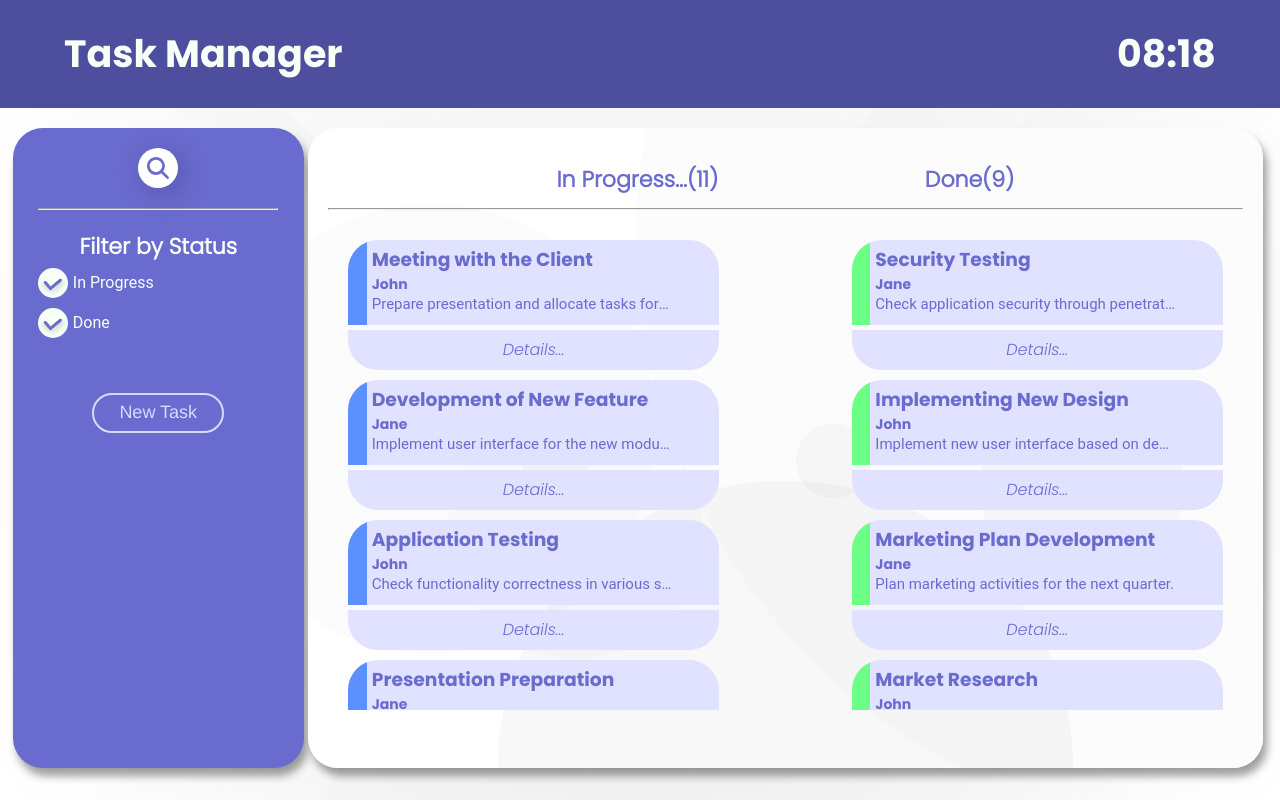
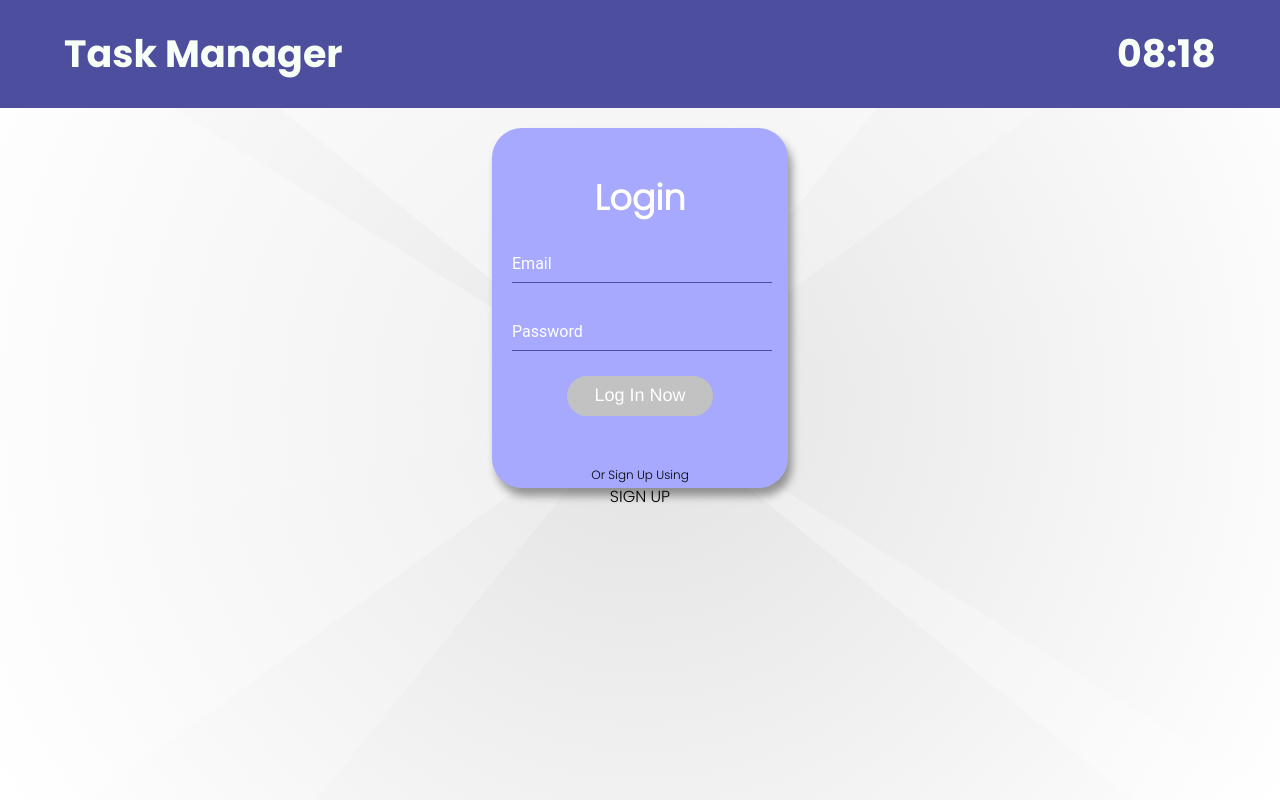
Before and after one commit to nlukic129/TaskManager, a React (Create React App) app: page / in a window 1280 px wide. Built offline with nearby package versions, Linux system fonts and the light colour scheme; the HTML template or start-up script is replaced by a standard one.

Commit message:
Update login and registration simulation

```diff
--- a/src/App.tsx
+++ b/src/App.tsx
@@ -9,15 +9,23 @@ import { useState } from "react";
 import Registration from "./components/registration/Registration";
 
 function App() {
-  const [isUserLoggedIn, setIsUserLoggedIn] = useState(true);
-  const [isLogin, setIsLogin] = useState(true);
+  const [isUserLoggedIn, setIsUserLoggedIn] = useState(false);
+  const [showLoginPage, setShowLoginPage] = useState(true);
+
+  const onLoginHandler = () => {
+    setIsUserLoggedIn(true);
+  };
+
+  const onRegisterHandler = () => {
+    setShowLoginPage(true);
+  };
 
   return (
     <>
       <Header />
       <AnimatePresence mode="wait">
         {!isUserLoggedIn ? (
-          isLogin ? (
+          showLoginPage ? (
             <motion.div
               key="login"
               initial={{ opacity: 0, x: -200 }}
@@ -27,8 +35,9 @@ function App() {
               style={{ marginTop: 20, display: "flex", justifyContent: "center" }}
             >
               <Login
+                onLogin={onLoginHandler}
                 onSwitchToSignUp={() => {
-                  setIsLogin(false);
+                  setShowLoginPage(false);
                 }}
               />
             </motion.div>
@@ -42,8 +51,9 @@ function App() {
               style={{ marginTop: 20, display: "flex", justifyContent: "center" }}
             >
               <Registration
+                onRegister={onRegisterHandler}
                 onSwitchToLogin={() => {
-                  setIsLogin(true);
+                  setShowLoginPage(true);
                 }}
               />
             </motion.div>
--- a/src/components/UI/InputText.tsx
+++ b/src/components/UI/InputText.tsx
@@ -25,8 +25,8 @@ const InputText = ({ label, type, onInput, isError }: InputTextProps) => {
 
   return (
     <p className={`${classes.input_container} ${isFocused ? classes.animation + " " + classes.animationColor : ""} ${isError ? classes.error : ""}`}>
-      <input type={type} id="input-username" className={classes.login_input} ref={input} onFocus={handleFocus} onBlur={handleBlur} />
-      <label htmlFor="input-username">{label}</label>
+      <input type={type} id={label} className={classes.login_input} ref={input} onFocus={handleFocus} onBlur={handleBlur} />
+      <label htmlFor={label}>{label}</label>
     </p>
   );
 };
--- a/src/components/login/Login.tsx
+++ b/src/components/login/Login.tsx
@@ -1,17 +1,19 @@
-import { useState } from "react";
+import { useEffect, useState } from "react";
 import Button, { ButtonType } from "../UI/Button";
 import InputText from "../UI/InputText";
 import classes from "./Login.module.css";
 
 interface LoginProps {
   onSwitchToSignUp: () => void;
+  onLogin: () => void;
 }
 
-const Login = ({ onSwitchToSignUp }: LoginProps) => {
+const Login = ({ onSwitchToSignUp, onLogin }: LoginProps) => {
   const [email, setEmail] = useState("");
   const [password, setPassword] = useState("");
   const [isEmailError, setIsEmailError] = useState(false);
   const [isPasswordError, setIsPasswordError] = useState(false);
+  const [isButtonDisabled, setIsButtonDisabled] = useState(true);
 
   const signUpHandler = () => {
     onSwitchToSignUp();
@@ -19,7 +21,7 @@ const Login = ({ onSwitchToSignUp }: LoginProps) => {
 
   const onInputEmailHandler = (email: string) => {
     setEmail(email);
-    setIsEmailError(!email.includes("@") || !email.trim().length);
+    setIsEmailError(!email.trim().length);
   };
 
   const onInputPasswordHandler = (password: string) => {
@@ -27,8 +29,16 @@ const Login = ({ onSwitchToSignUp }: LoginProps) => {
     setIsPasswordError(!password.trim().length);
   };
 
+  useEffect(() => {
+    if (!email.trim().length && !password.trim().length) {
+      setIsButtonDisabled(true);
+    } else {
+      setIsButtonDisabled(false);
+    }
+  }, [email, password]);
+
   const loginUserHandler = () => {
-    console.log("Login user");
+    onLogin();
   };
 
   return (
@@ -36,7 +46,7 @@ const Login = ({ onSwitchToSignUp }: LoginProps) => {
       <h1>Login</h1>
       <InputText label="Email" type="text" onInput={onInputEmailHandler} isError={isEmailError} />
       <InputText label="Password" type="password" onInput={onInputPasswordHandler} isError={isPasswordError} />
-      <Button label="Log In Now" buttonType={ButtonType.LIGHT_MODE} onClickButton={loginUserHandler} />
+      <Button label="Log In Now" buttonType={ButtonType.LIGHT_MODE} onClickButton={loginUserHandler} isDisabled={isButtonDisabled} />
       <div className={classes.sign_up_wrapper}>
         <p className={classes.sign_up_message}>Or Sign Up Using</p>
         <p className={classes.sign_up} onClick={signUpHandler}>
--- a/src/components/registration/Registration.tsx
+++ b/src/components/registration/Registration.tsx
@@ -1,13 +1,14 @@
-import { useState } from "react";
+import { useEffect, useState } from "react";
 import Button, { ButtonType } from "../UI/Button";
 import InputText from "../UI/InputText";
 import classes from "./Registration.module.css";
 
 interface RegistrationProps {
   onSwitchToLogin: () => void;
+  onRegister: () => void;
 }
 
-const Registration = ({ onSwitchToLogin }: RegistrationProps) => {
+const Registration = ({ onSwitchToLogin, onRegister }: RegistrationProps) => {
   const [name, setName] = useState("");
   const [email, setEmail] = useState("");
   const [password, setPassword] = useState("");
@@ -16,6 +17,7 @@ const Registration = ({ onSwitchToLogin }: RegistrationProps) => {
   const [isEmailError, setIsEmailError] = useState(false);
   const [isPasswordError, setIsPasswordError] = useState(false);
   const [isConfirmPasswordError, setIsConfirmPasswordError] = useState(false);
+  const [isButtonDisabled, setIsButtonDisabled] = useState(true);
 
   const LoginHandler = () => {
     onSwitchToLogin();
@@ -28,7 +30,7 @@ const Registration = ({ onSwitchToLogin }: RegistrationProps) => {
 
   const onInputEmailHandler = (email: string) => {
     setEmail(email);
-    setIsEmailError(!email.includes("@") || !email.trim().length);
+    setIsEmailError(!email.trim().length);
   };
 
   const onInputPasswordHandler = (password: string) => {
@@ -41,8 +43,16 @@ const Registration = ({ onSwitchToLogin }: RegistrationProps) => {
     setIsConfirmPasswordError(confirmPassword !== password || !confirmPassword.trim().length);
   };
 
+  useEffect(() => {
+    if (!name.trim().length && !email.trim().length && !password.trim().length && (confirmPassword !== password || !confirmPassword.trim().length)) {
+      setIsButtonDisabled(true);
+    } else {
+      setIsButtonDisabled(false);
+    }
+  }, [name, email, password, confirmPassword]);
+
   const signUpUserHandler = () => {
-    console.log("Sign up user");
+    onRegister();
   };
 
   return (
@@ -52,7 +62,7 @@ const Registration = ({ onSwitchToLogin }: RegistrationProps) => {
       <InputText label="Email" type="text" onInput={onInputEmailHandler} isError={isEmailError} />
       <InputText label="Password" type="password" onInput={onInputPasswordHandler} isError={isPasswordError} />
       <InputText label="Confirm Password" type="password" onInput={onInputConfirmPasswordHandler} isError={isConfirmPasswordError} />
-      <Button label="Sign Up" buttonType={ButtonType.LIGHT_MODE} onClickButton={signUpUserHandler} />
+      <Button label="Sign Up" buttonType={ButtonType.LIGHT_MODE} onClickButton={signUpUserHandler} isDisabled={isButtonDisabled} />
       <div className={classes.login_wrapper}>
         <p className={classes.login_message}>Already have an account?</p>
         <p className={classes.login} onClick={LoginHandler}>
```
